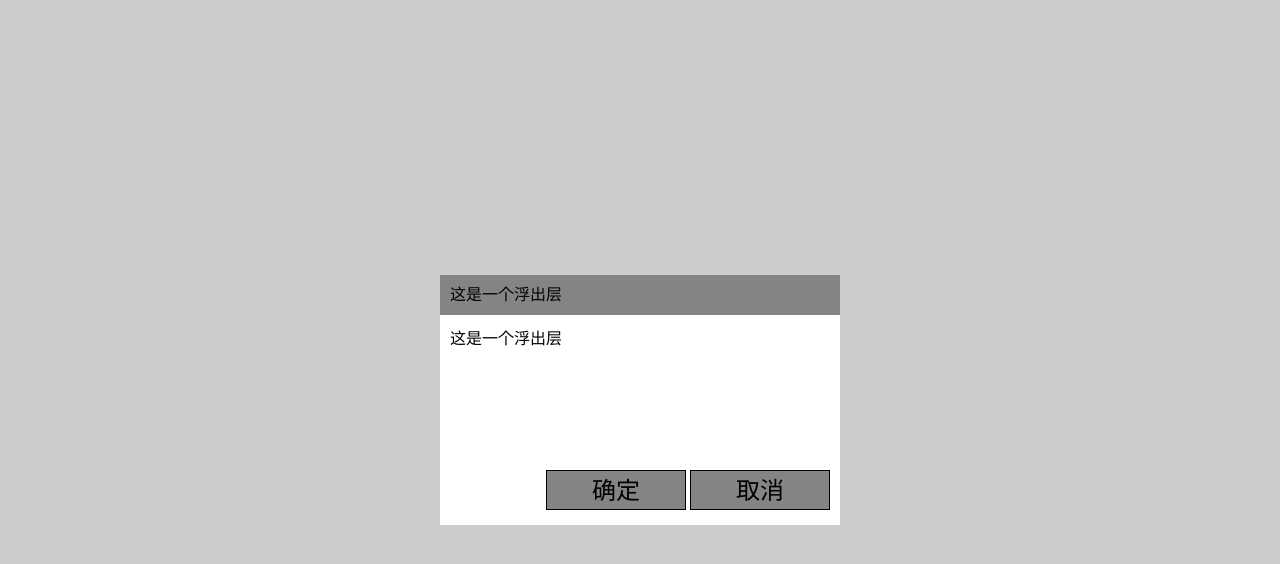
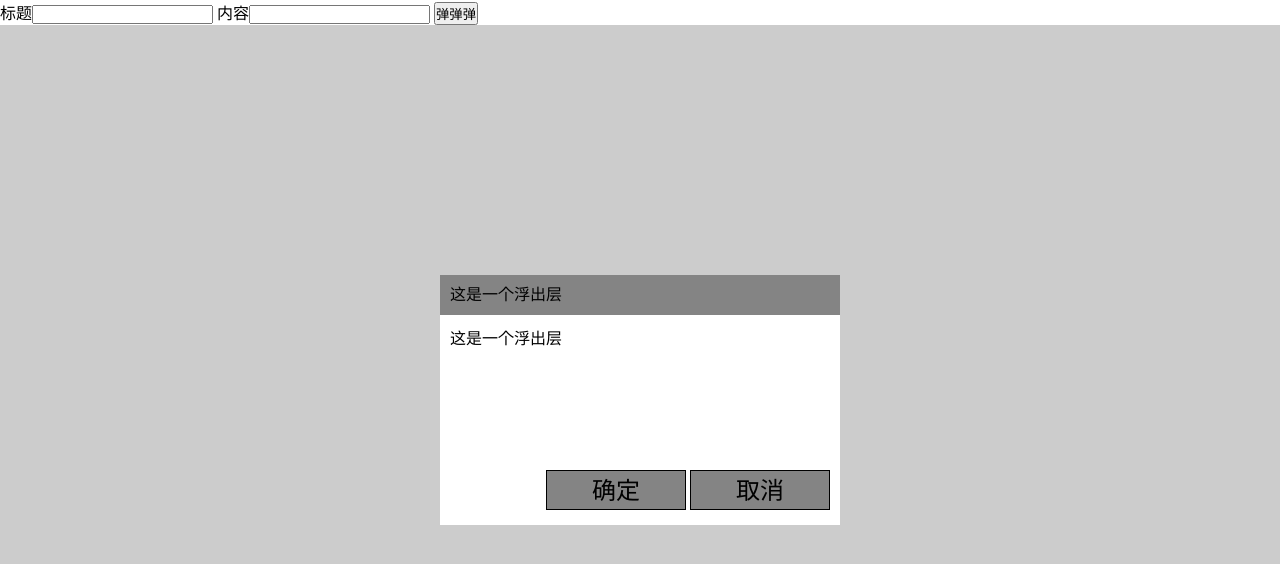
Before and after one commit to DrugsZ/IFE2017, a plain HTML site: page UI组件之浮出层/index.html in a window 1280 px wide. Shown: the top 564 px of the page. Drawn offline with Linux system fonts and the light colour scheme.

Commit message:
增加控制UI

```diff
--- a/UI组件之浮出层/index.html
+++ b/UI组件之浮出层/index.html
@@ -5,12 +5,25 @@
     <meta name="viewport" content="width=device-width, initial-scale=1.0">
     <meta http-equiv="X-UA-Compatible" content="ie=edge">
     <link rel="stylesheet" href="./style.css">
-    <script src="./shade.js"></script>
     <title>Document</title>
 </head>
 <body>
+    <div class="input_div">
+        <label for="title_Input">标题</label><input type="text" id="title_Input">
+        <label for="message_Input">内容</label><input type="text" id="message_Input">
+        <button id="alert_btn">弹弹弹</button>
+    </div>
+    <script src="./shade.js"></script>
     <script>
         let shade = new createShade('body')
+        let titleInput = document.getElementById('title_Input')
+        let messageInput = document.getElementById('message_Input')
+        let alert_btn = document.getElementById('alert_btn')
+
+        let getMsg = getCreateMsgFnc(titleInput,messageInput)
+        addEvent(alert_btn,'click',function(){
+            shade.showAlert(getMsg())
+        })
     </script>
 </body>
 </html>
```
